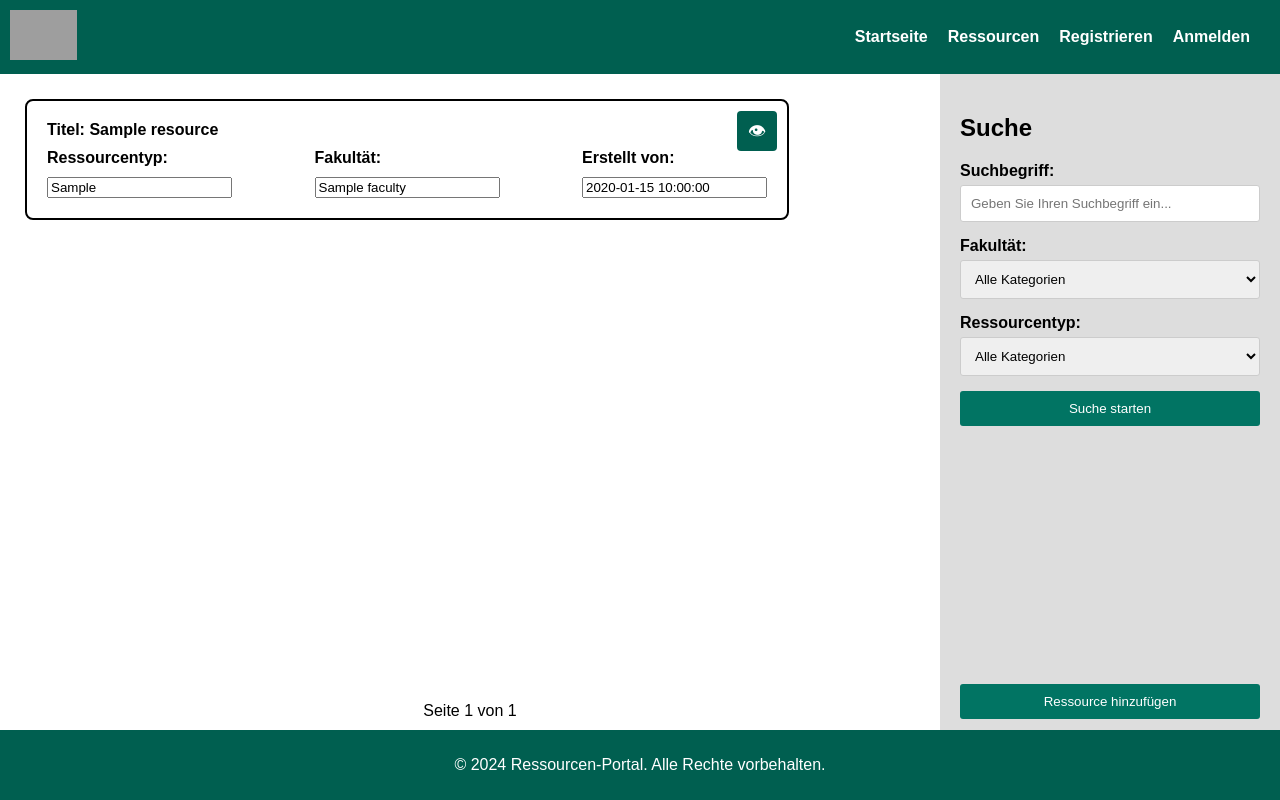
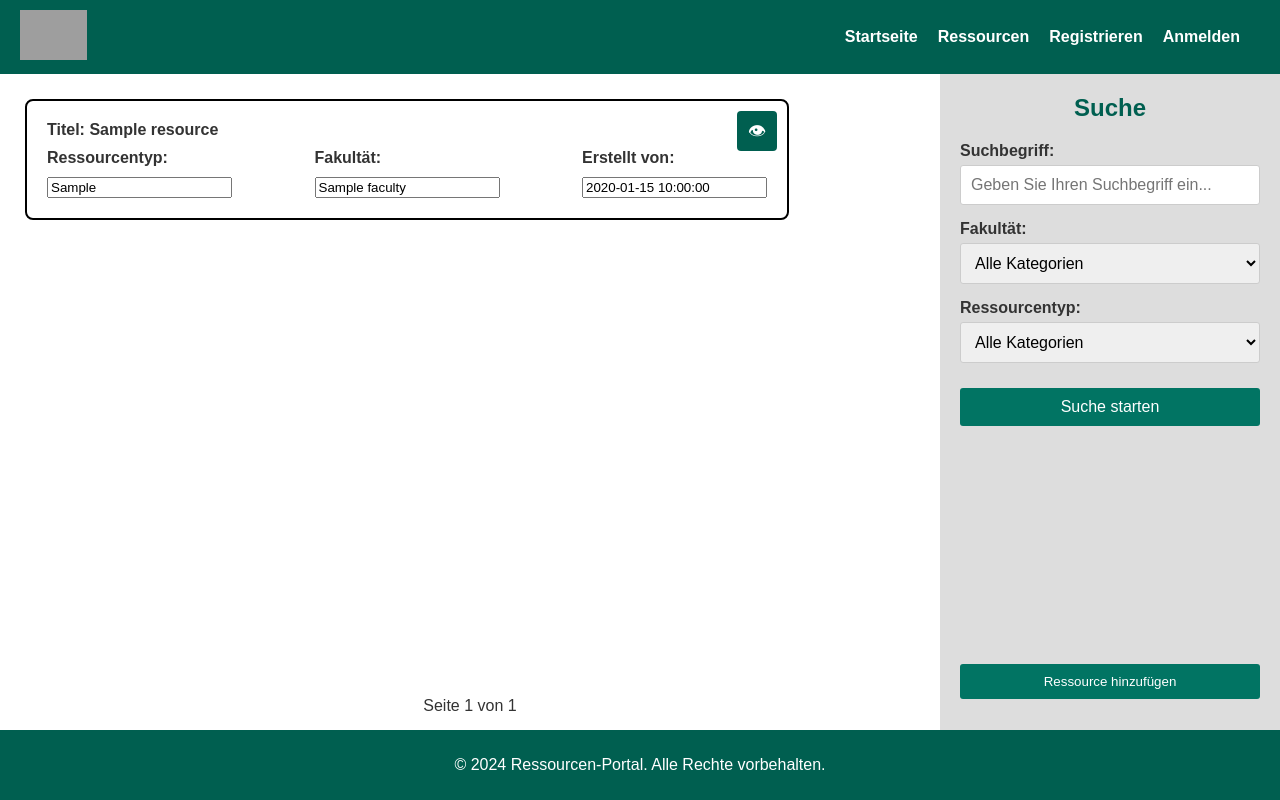
Before and after one commit to WeaksideParadise/SEP, a Python web app: template Meilenstein_2/templates/search.html in a window 1280 px wide. Run offline with Jinja, Linux system fonts and the light colour scheme; the template is opened without the code that fills it: most values are stand-ins (such as "Sample title", 1, 10 or a date in 2020); grey boxes are pictures that could not be loaded.

Commit message:
Fehlerhafte Formatierung gefixed

```diff
--- a/Meilenstein_2/templates/search.html
+++ b/Meilenstein_2/templates/search.html
@@ -4,9 +4,16 @@
     <meta charset="UTF-8">
     <meta name="viewport" content="width=device-width, initial-scale=1.0">
     <title>Suche - Ressourcen-Portal</title>
+
+    <link rel="stylesheet" href="{{ url_for('static', filename='css/styles_admin.css') }}">
     <link rel="stylesheet" href="{{ url_for('static', filename='css/styles_search.css') }}">
-    <link rel="stylesheet" href="{{ url_for('static', filename='css/styles_flash.css') }}">
+    <!-- <link rel="stylesheet" href="{{ url_for('static', filename='css/styles_general.css') }}">   <!-- DAS HIER CRACKED -->
+    <link rel="stylesheet" href="{{ url_for('static', filename='css/styles_flash.css') }}">        <!-- dürfte KEIN problem sein -->
     <link rel="stylesheet" href="{{ url_for('static', filename='css/styles_ressources.css') }}">
+    <link rel="stylesheet" href="{{ url_for('static', filename='css/styles_general.css') }}">
+
+
+</head>
 
 </head>
 <body>
@@ -39,13 +46,13 @@
     </header>
 
 
-    <main class="main-content">
+    <main class="main-content" style="flex-direction: row; padding: 0px">
         <!-- ----------------Hauptinhalt--------------------- -->
 
         <!--Hier waren mal flash ma-->
 
         <section class="content">
-            <div class="ressourcen-formular-container">
+            <div class="ressourcen-formular-container" style="padding-top:20px">
 
                 {% with messages = get_flashed_messages(with_categories=True) %}
                     {% if messages %}
```
